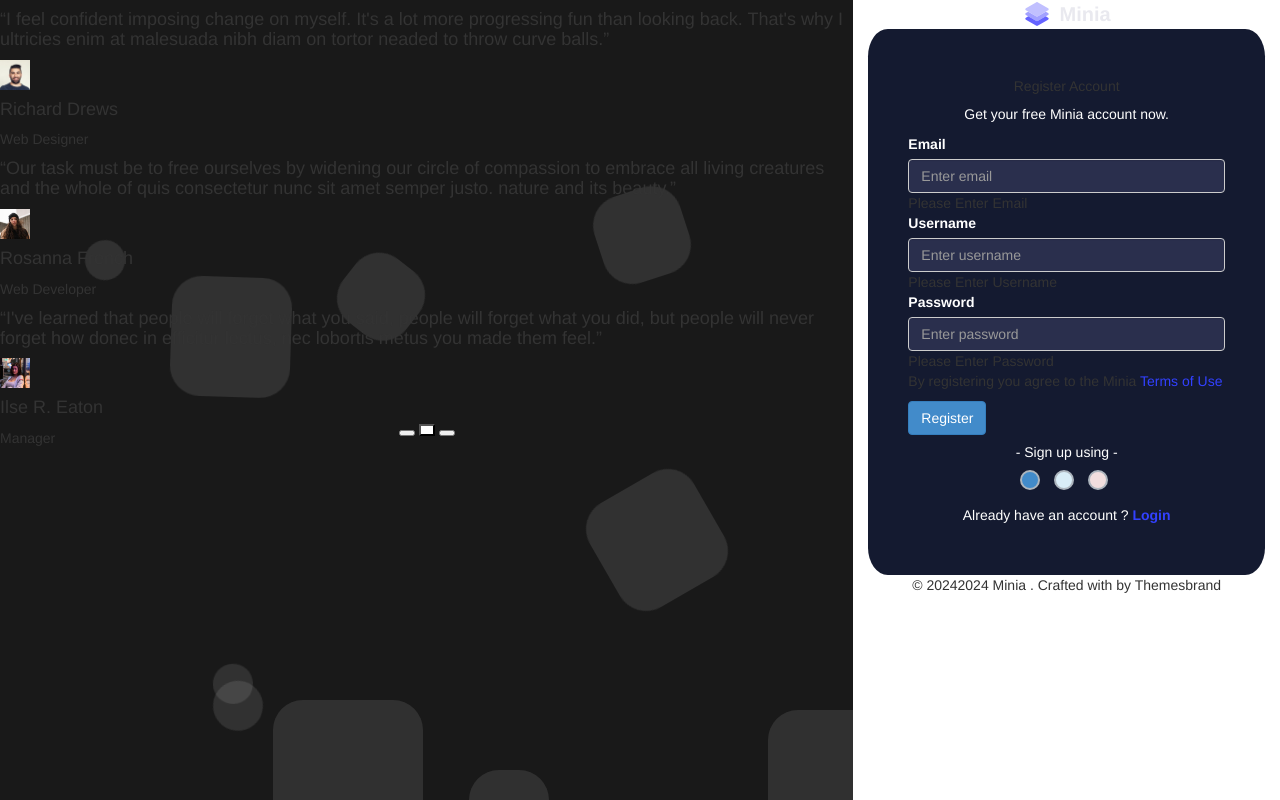
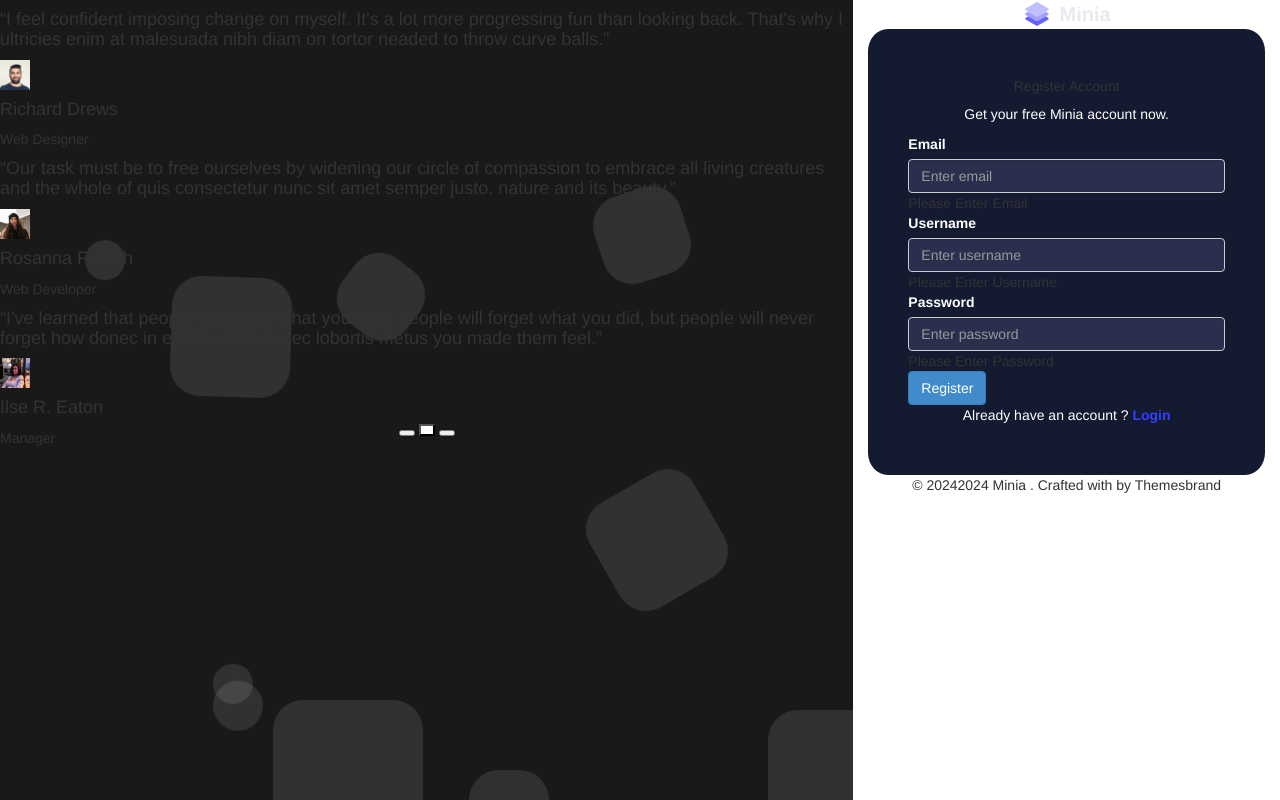
Before and after one commit to dwebworks24/sfitech-crm, a Django app: page /sigin/ in a window 1280 px wide. Run offline with Django 3.2, Linux system fonts and the light colour scheme; some libraries are stand-ins or nearby versions.

Commit message:
fixed login register pages

```diff
--- a/apps/templates/accounts/otp-login.html
+++ b/apps/templates/accounts/otp-login.html
@@ -6,7 +6,7 @@
 
 {% endblock stylesheets %}
 {% block content %}
-<div class="auth-page login-page-bg">
+<div class="auth-page login-page-bg" style="height: 100vh; overflow: hidden;">
     <div class="container-fluid p-0">
         <div class="row g-0">
             <div class="col-xxl-7 col-lg-7 col-md-6  pt-md-4 p-4">
@@ -81,7 +81,7 @@
 
                                     </div>
                                     <div class="mb-3">
-                                        <button class="btn btn-primary w-100 waves-effect waves-light" type="submit">Log In</button>
+                                        <button class="btn btn-primary w-100 waves-effect waves-light" type="submit">Request OTP</button>
                                     </div>
                                 </form>
 
--- a/apps/templates/accounts/sigin.html
+++ b/apps/templates/accounts/sigin.html
@@ -4,9 +4,9 @@
 
 {% block content %}
 <div class="auth-page">
-    <div class="container-fluid p-0">
+    <div class="container-fluid p-0" style="height: 100vh; overflow: hidden;">
         <div class="row g-0">
-            <div class="col-xxl-9 col-lg-8 col-md-7">
+            <div class="col-xxl-6 col-lg-8 col-md-7">
                 <div class="auth-bg pt-md-5 p-4 d-flex">
                     <div class="bg-overlay bg-primary"></div>
                     <ul class="bg-bubbles">
@@ -115,7 +115,7 @@
                     </div>
                 </div>
             </div>
-            <div class="col-xxl-3 col-lg-4 col-md-5">
+            <div class="col-xxl-6 col-lg-4 col-md-5">
                 <div class="auth-full-page-content d-flex p-sm-5 p-4">
                     <div class="w-100">
                         <div class="d-flex flex-column h-100">
@@ -153,15 +153,15 @@
                                             Please Enter Password
                                         </div>
                                     </div>
-                                    <div class="mb-4">
+                                    <!-- <div class="mb-4">
                                         <p class="mb-0">By registering you agree to the Minia <a href="#" class="text-primary">Terms of Use</a></p>
-                                    </div>
+                                    </div> -->
                                     <div class="mb-3">
                                         <button class="btn btn-primary w-100 waves-effect waves-light" type="submit">Register</button>
                                     </div>
                                 </form>
 
-                                <div class="mt-4 pt-2 text-center">
+                                <!-- <div class="mt-4 pt-2 text-center">
                                     <div class="signin-other-title">
                                         <h5 class="font-size-14 mb-3 text-muted fw-medium">- Sign up using -</h5>
                                     </div>
@@ -183,7 +183,7 @@
                                             </a>
                                         </li>
                                     </ul>
-                                </div>
+                                </div> -->
 
                                 <div class="mt-5 text-center">
                                     <p class="text-muted mb-0">Already have an account ? <a href="auth-login.html" class="text-primary fw-semibold"> Login </a> </p>
```
Also changed, not shown: apps/templates/accounts/auth-register.html (+3 -13 lines).
